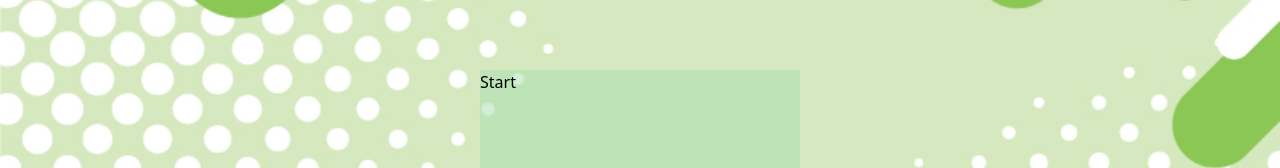
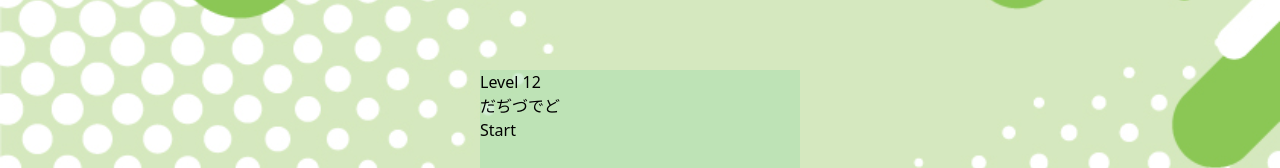
Before and after one commit to reiz0/Hiragana-App-React, a React (Vite) app: page /quiz/12 in a window 1280 px wide. Shown: the part 230-398 px from the top of the page. Built offline with nearby package versions, Linux system fonts and the light colour scheme; the HTML template or start-up script is replaced by a standard one.

Commit message:
done validation about choice button

```diff
--- a/src/pages/Quiz/Quiz.tsx
+++ b/src/pages/Quiz/Quiz.tsx
@@ -22,6 +22,9 @@ export type STATES = {
   correctAnswer: string;
   setCorrectAnswer: (ans: string) => void;
   totalNum: number;
+  pointerEvents: string;
+  setPointerEvents: (events: string) => void;
+
 };
 
 
@@ -41,30 +44,31 @@ export const Quiz = () => {
   const [totalPoint, setTotalPoint] = useState(0);
   const [questionNum, setQuestionNum] = useState(0);
   const [isShowCheck, setIsShowCheck] = useState(true);
-  // const [letters] = useState();
   const [letter, setLetter] = useState("あ");
-  // const [pronounces] = useState(["a", "i", "u", "e", "o"]);
   const [shufflePronounces, setshufflePronounces] = useState([...pronounces]);
-  const [yourAnswer, setYourAnswer] = useState("");
-  const [correctAnswer, setCorrectAnswer] = useState("");
+  const [yourAnswer, setYourAnswer] = useState(`Level ${id}`);
+  const [correctAnswer, setCorrectAnswer] = useState(letters.map((e) => e));
+  const [pointerEvents, setPointerEvents] = useState("")
 
   const states: STATES = {
-    totalPoint: totalPoint,
+    totalPoint,
     changeTotalPoint: () => setTotalPoint(totalPoint + 1),
-    questionNum: questionNum,
+    questionNum,
     changeQuestionNum: () => setQuestionNum(questionNum + 1),
-    isShowCheck: isShowCheck,
+    isShowCheck,
     changeIsShowCheckFalse: () => setIsShowCheck(false),
     changeIsShowCheckTrue: () => setIsShowCheck(true),
-    letters: letters,
-    letter: letter,
-    pronounces: pronounces,
-    shufflePronounces: shufflePronounces,
-    yourAnswer: yourAnswer,
+    letters,
+    letter,
+    pronounces,
+    shufflePronounces,
+    yourAnswer,
     setYourAnswer: (ans) => setYourAnswer(ans),
-    correctAnswer: correctAnswer,
+    correctAnswer,
     setCorrectAnswer: (ans) => setCorrectAnswer(ans),
     totalNum: 5,
+    pointerEvents,
+    setPointerEvents: (events) => setPointerEvents(events)
   };
 
   const changeQuestion = () => {
--- a/src/pages/Quiz/check.tsx
+++ b/src/pages/Quiz/check.tsx
@@ -11,6 +11,7 @@ export const Check = ({ states, changeQuestion, id }: Props) => {
     states.changeQuestionNum();
     states.changeIsShowCheckFalse();
     changeQuestion();
+    states.setPointerEvents("")
   };
   return (
     <div id="check" className="grid place-content-center bg-green-300 rounded-md">
@@ -18,7 +19,7 @@ export const Check = ({ states, changeQuestion, id }: Props) => {
         <>
           <p className="text-center text-4xl">Your score!!!</p>
           <p className="text-center text-3xl font-bold"><span className="text-5xl text-green-700">{states.totalPoint}</span>&nbsp;/ {states.totalNum}</p>
-          <div>
+          <div className="text-center">
             <button className="bg-green-300 m-2 p-2 w-28 rounded-xl shadow-lg border-green-800 border-2"><a href={`/quiz/${id}`}>Again</a></button>
             <button className="bg-green-300 m-2 p-2 w-28 rounded-xl shadow-lg border-green-800 border-2"><a href={`/quiz/${id+1}`}>Next Level</a></button>
           </div>
--- a/src/pages/Quiz/questionContainer.tsx
+++ b/src/pages/Quiz/questionContainer.tsx
@@ -15,9 +15,10 @@ export const QuestionContainer = ({ isHiragana, states }: Props) => {
       states.changeTotalPoint();
       states.setYourAnswer(`Correct!!`);
     } else {
-      states.setYourAnswer(`Your Answer is ${e.target.textContent}`);
+      states.setYourAnswer(`Incorrect!!`);
     }
     states.changeIsShowCheckTrue();
+    states.setPointerEvents("pointer-events-none")
   };
 
   return (
@@ -39,7 +40,7 @@ export const QuestionContainer = ({ isHiragana, states }: Props) => {
             <li
               key={`${pronounce}-${index}`}
             >
-              <button className="bg-green-300 w-full h-full rounded-xl shadow-md" onClick={showAnswer}>
+              <button className={`bg-green-300 w-full h-full rounded-xl shadow-md ${states.pointerEvents}`} onClick={showAnswer}>
                 <p className="text-4xl font-bold">{pronounce}</p>
               </button>
             </li>
```
